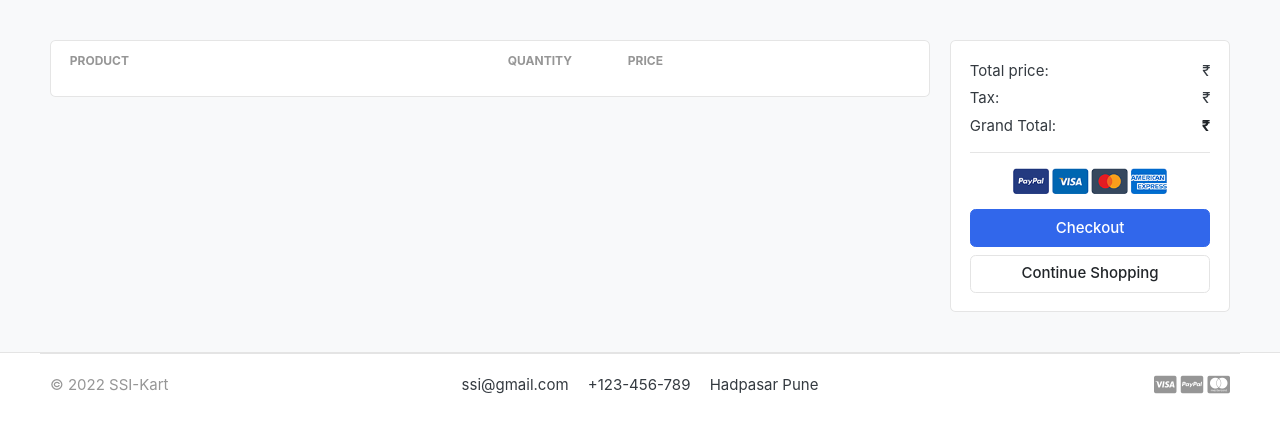
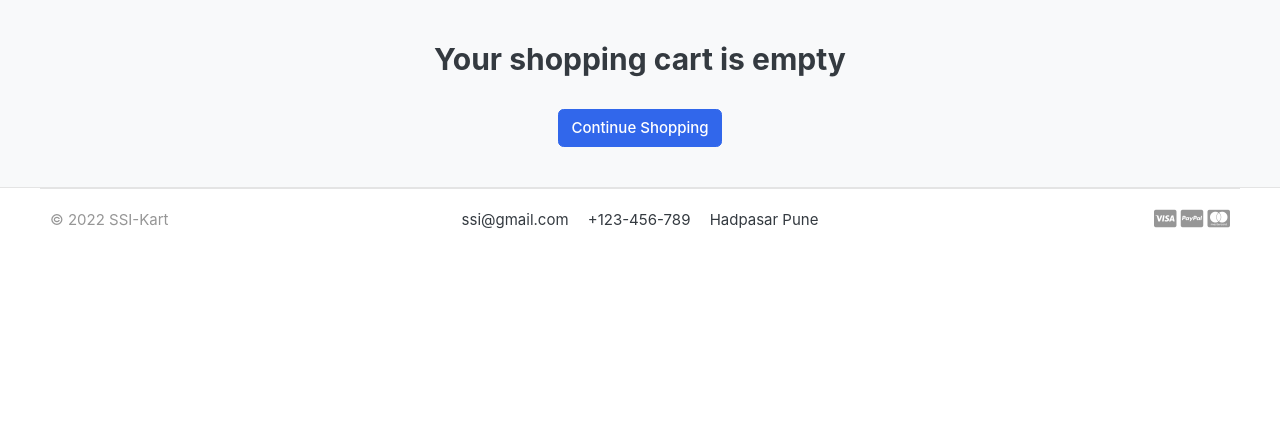
Before and after one commit to pathfinder7262/E-Commerce-SSI, a Django app: page /cart in a window 1280 px wide. Shown: the part 126-559 px from the top of the page. Run offline with Django 4.2, Linux system fonts and the light colour scheme; tables that the repository leaves empty hold one stand-in row (values such as "Sample post"); lists and menus that the app fills with data are empty; some libraries are stand-ins or nearby versions; some web fonts are replaced.

Commit message:
1.update cart.html now its show all product in cart. 2.in cart.html we can plus or minus the quantity product. 3.update url.py and views.py 4.right logic for add to cart, remove product from cart. 5.changes in product details.

```diff
--- a/ssikart/carts/templates/carts/cart.html
+++ b/ssikart/carts/templates/carts/cart.html
@@ -6,6 +6,13 @@
 <div class="container">
 
 <!-- ============================ COMPONENT 1 ================================= -->
+{% if not cart_items %}
+	<h2 class="text-center">Your shopping cart is empty</h2>
+	<br>
+	<div class="text-center">
+		<a href="{% url 'ssi-store-home' %}" class="btn btn-primary">Continue Shopping</a>
+	</div>
+{% else %}
 
 <div class="row">
 	<aside class="col-lg-9">
@@ -49,7 +56,7 @@
 	</td>
 	<td>
 		<div class="price-wrap">
-			<var class="price">&#8377; {{ cart_item.sub_total }}</var>
+			{% comment %} <var class="price">&#8377; {{ cart_item.product.price * cart_item.quantity }}</var>  {% endcomment %}
 			<small class="text-muted"> &#8377; {{ cart_item.product.price }} each </small>
 		</div> <!-- price-wrap .// -->
 	</td>
@@ -86,7 +93,7 @@
 				<img src="{% static './images/misc/payments.png' %}" height="26">
 			</p>
 			<a href="./place-order.html" class="btn btn-primary btn-block"> Checkout </a>
-			<a href="./store.html" class="btn btn-light btn-block">Continue Shopping</a>
+			<a href="{% url 'ssi-store-home' %}" class="btn btn-light btn-block">Continue Shopping</a>
 		</div> <!-- card-body.// -->
 		</div> <!-- card.// -->
 
@@ -95,7 +102,7 @@
 
 </div> <!-- row.// -->
 <!-- ============================ COMPONENT 1 END .// ================================= -->
-
+{%endif %}
 </div> <!-- container .//  -->
 </section>
 <!-- ========================= SECTION CONTENT END// ========================= -->
--- /dev/null
+++ b/ssikart/carts/utils.py
@@ -0,0 +1,5 @@
+def _cart_id(request):
+    cart = request.session.session_key
+    if not cart:
+        cart = request.session.create()
+    return cart
--- a/ssikart/carts/views.py
+++ b/ssikart/carts/views.py
@@ -1,16 +1,12 @@
 from django.shortcuts import render, redirect
-from matplotlib import is_interactive
+
 from store.models import Product
 from carts.models import Cart, CartItem
 from django.core.exceptions import ObjectDoesNotExist
+from django.shortcuts import get_object_or_404
+from carts.utils import _cart_id
 
-# Create your views here.
 
-def _cart_id(request):
-    cart = request.session.session_key #check if you session key have or not
-    if not cart:
-        cart = request.session.create()
-    return cart
 
 def add_cart(request, product_id):
     product = Product.objects.get(id=product_id)  #get the product
@@ -26,37 +22,60 @@
         cart_item = CartItem.objects.get(product=product, cart=cart)
         cart_item.quantity += 1
         cart_item.save()
-    except CartItem.ObjectDoesNotExist:
+    except CartItem.DoesNotExist:
         cart_item = CartItem.objects.create(
             product = product,
             quantity = 1,
             cart = cart,
         )
         cart_item.save()
-    return redirect('cart')
+    return redirect('ssi-cart')
 
 
-def cart(request,total=0,quantity = 0,cart_item=None):
+def cart(request, total=0, quantity=0, cart_item=None):
     TAX_PERCENT = 5
-    Tax = 0
+    tax = 0
     grand_total = 0
+    cart_items = None
     try:
-        cart = Cart.objects.get(cart_id=_cart_id(request))
-        cart_items = cart_item.objects.filter(cart = cart, is_active = True)
+        cart = Cart.objects.get(cart_id= _cart_id(request))
+        # TODO: Add total for each cart item
+        cart_items = CartItem.objects.filter(cart=cart, is_active=True)
         for cart_item in cart_items:
             total += (cart_item.product.price * cart_item.quantity)
             quantity += cart_item.quantity
-        tax = (TAX_PERCENT *total)/100
+        # Assuming Tax is 5%
+        tax = (TAX_PERCENT * total) / 100
         grand_total = total + tax
     except ObjectDoesNotExist:
         pass
 
-    contaxt = {
+    context = {
         'total': total,
-        'quantity' : quantity,
-        'cart_items' : cart_item,
-        'tax' : Tax,
+        'quantity': quantity,
+        'cart_items': cart_items,
+        'tax': tax,
         'grand_total' : grand_total,
     }
+    print("CONTEXT: ", context)
+    return render(request, 'carts/cart.html', context)
 
-    return render(request, 'carts/cart.html')
+
+def remove_cart(request, product_id):
+    cart = Cart.objects.get(cart_id= _cart_id(request))
+    product = get_object_or_404(Product, id=product_id)
+    cart_item = CartItem.objects.get(product=product, cart=cart)
+    if cart_item.quantity > 1:
+        cart_item.quantity -= 1
+        cart_item.save()
+    else:
+        cart_item.delete()
+    return redirect('ssi-cart')
+
+
+def remove_cart_item(request, product_id):
+    cart = Cart.objects.get(cart_id=_cart_id(request))
+    product = get_object_or_404(Product, id=product_id)
+    cart_item = CartItem.objects.get(product=product, cart=cart)
+    cart_item.delete()
+    return redirect('ssi-cart')
--- a/ssikart/store/templates/store/product_detail.html
+++ b/ssikart/store/templates/store/product_detail.html
@@ -16,7 +16,7 @@
 
 </article> <!-- gallery-wrap .end// -->
 		</aside>
-		<main class="col-md-6 border-left">
+		<main class="col-md-6 bord	er-left">
 <article class="content-body">
 
 <h2 class="title">{{single_product.product_name}}</h2>
@@ -69,7 +69,7 @@
 	</div> <!-- row.// -->
 	<hr>
 	{% if single_product.stock > 0 %}
-		<a href="./product-detail.html" class="btn  btn-primary"> <span class="text">Add to cart</span> <i class="fas fa-shopping-cart"></i>  </a>
+		<a href="{% url 'add_cart' single_product.id %}" class="btn btn-primary"> <span class="text">Add to cart</span> <i class="fas fa-shopping-cart"></i>  </a>
 	{% else %}
 		<h5 class="text-danger"> Product is out of stock </h5>
  	{% endif%}
```
Also changed, not shown: ssikart/carts/url.py (+5 -8 lines).
